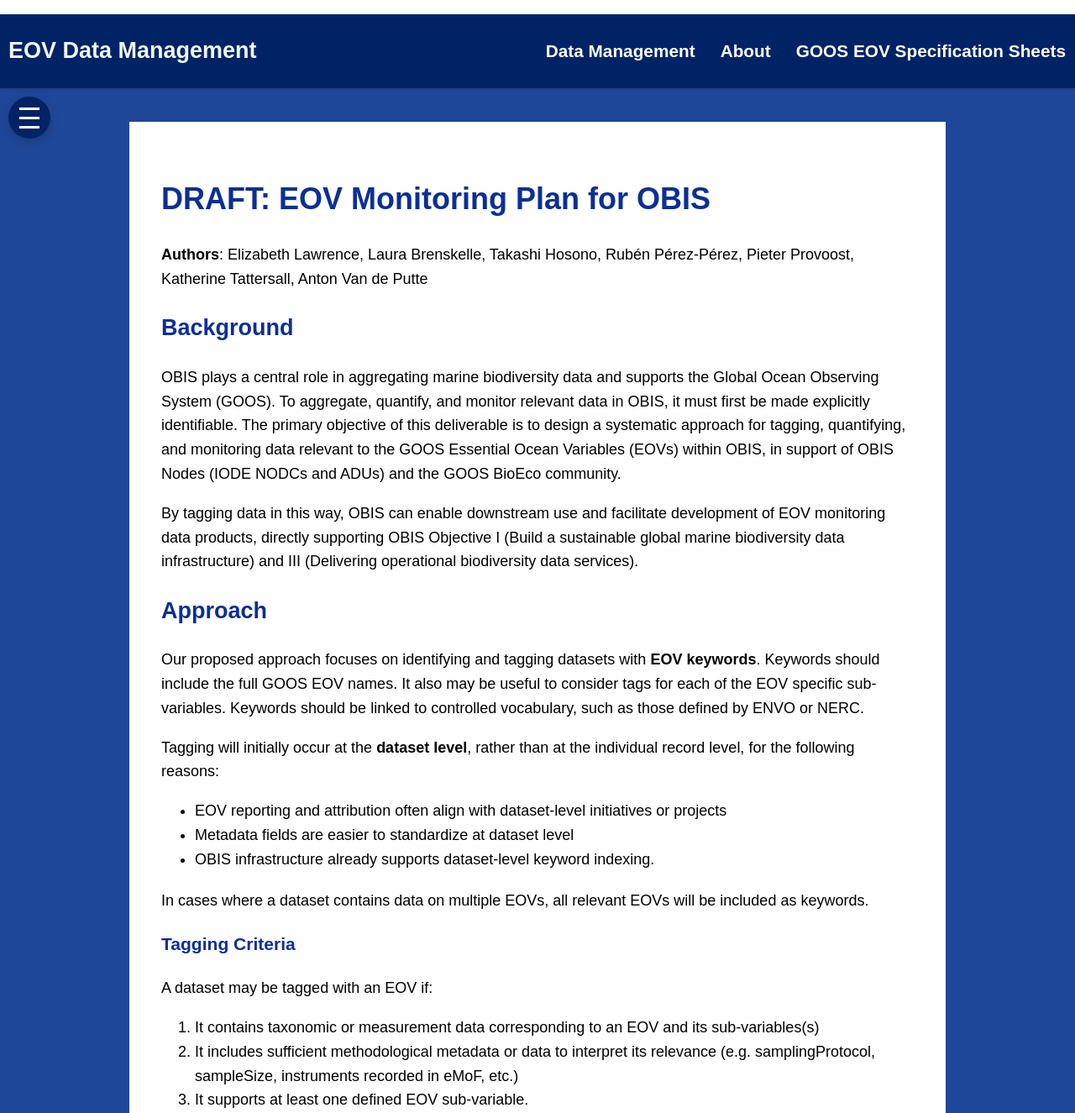
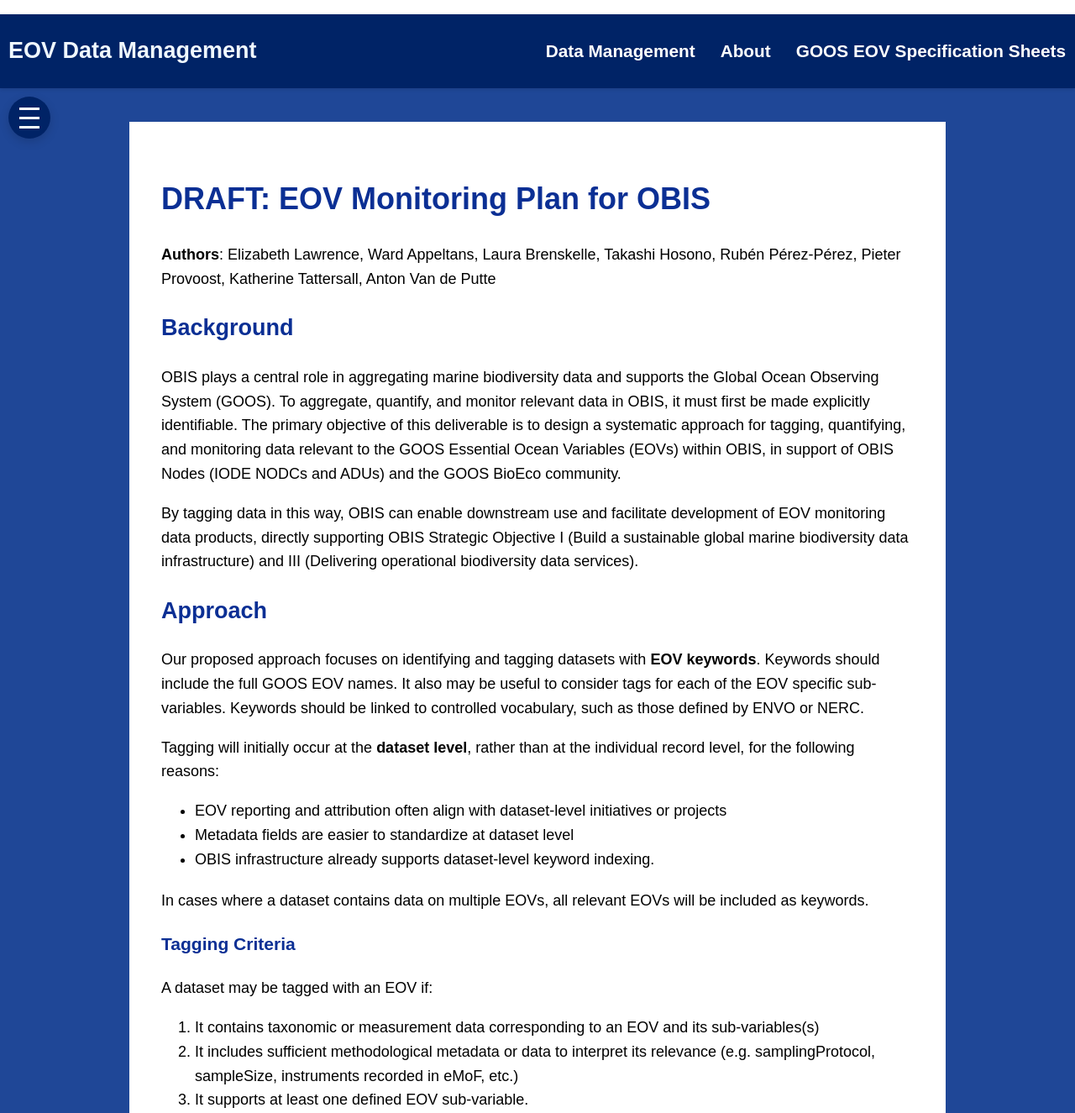
Before and after one commit to iobis/eov-data-management, a Jekyll site: the page built from obis-eov-monitoring/monitoringPlan_OBIS.md, in a window 1280 px wide and 1400 px high, cut to the strip 75-1400 px from the top of the window. Shown: the whole strip at 84% size. Built offline with Jekyll 4.4.1, drawn with Linux system fonts in a browser that asks for light colours; our own code applies the rules of GitHub Pages for plain Markdown files; some of the changed text lies outside the part shown.

Commit message:
update OBIS eov tagging implementation plan
Updated author list and minor text edits

```diff
--- a/obis-eov-monitoring/monitoringPlan_OBIS.md
+++ b/obis-eov-monitoring/monitoringPlan_OBIS.md
@@ -1,12 +1,12 @@
 # DRAFT: EOV Monitoring Plan for OBIS
 
-**Authors**: Elizabeth Lawrence, Laura Brenskelle, Takashi Hosono, Rubén Pérez-Pérez, Pieter Provoost, Katherine Tattersall, Anton Van de Putte
+**Authors**: Elizabeth Lawrence, Ward Appeltans, Laura Brenskelle, Takashi Hosono, Rubén Pérez-Pérez, Pieter Provoost, Katherine Tattersall, Anton Van de Putte
 
 ## Background
 
 OBIS plays a central role in aggregating marine biodiversity data and supports the Global Ocean Observing System (GOOS). To aggregate, quantify, and monitor relevant data in OBIS, it must first be made explicitly identifiable. The primary objective of this deliverable is to design a systematic approach for tagging, quantifying, and monitoring data relevant to the GOOS Essential Ocean Variables (EOVs) within OBIS, in support of OBIS Nodes (IODE NODCs and ADUs) and the GOOS BioEco community.
 
-By tagging data in this way, OBIS can enable downstream use and facilitate development of EOV monitoring data products, directly supporting OBIS Objective I (Build a sustainable global marine biodiversity data infrastructure) and III (Delivering operational biodiversity data services).
+By tagging data in this way, OBIS can enable downstream use and facilitate development of EOV monitoring data products, directly supporting OBIS Strategic Objective I (Build a sustainable global marine biodiversity data infrastructure) and III (Delivering operational biodiversity data services).
 
 ## Approach
 
```
Also changed, not shown: other parts of obis-eov-monitoring/monitoringPlan_OBIS.md (+1 -1 lines).
